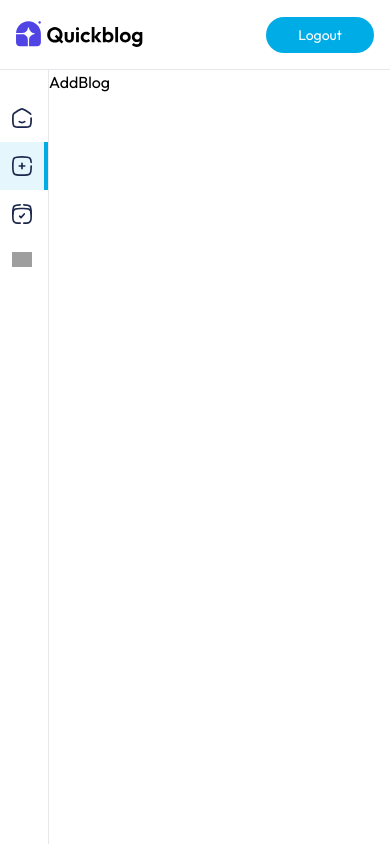
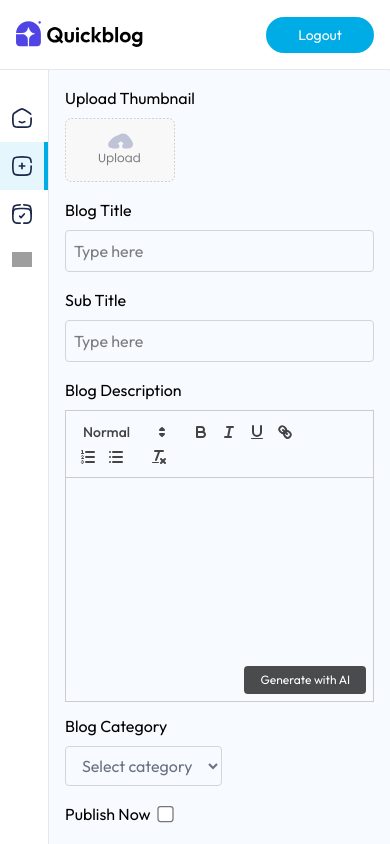
Before and after one commit to ChetanaSureddi/AI_Blog_Generator, a React (Vite) app in the folder frontend/: page /admin/addBlog in a window 390 px wide. Built offline with nearby package versions, Linux system fonts and the light colour scheme; grey boxes are pictures that could not be loaded.

Commit message:
Rest of the changes

```diff
--- a/frontend/package.json
+++ b/frontend/package.json
@@ -13,6 +13,7 @@
     "@tailwindcss/vite": "^4.1.11",
     "moment": "^2.30.1",
     "motion": "^12.23.6",
+    "quill": "^2.0.3",
     "react": "^19.1.0",
     "react-dom": "^19.1.0",
     "react-router-dom": "^7.7.0",
--- a/frontend/src/App.jsx
+++ b/frontend/src/App.jsx
@@ -8,6 +8,7 @@
 import ListBlog from './pages/admin/ListBlog'
 import Comments from './pages/admin/Comments'
 import Login from './components/admin/Login'
+import 'quill/dist/quill.snow.css'
 
 const App = () => {
   return (
--- a/frontend/src/pages/Blog.jsx
+++ b/frontend/src/pages/Blog.jsx
@@ -50,7 +50,7 @@
         </div>
 
 
-        <div className='mx-5 max-w-5xl ms:mx-auto my-10 mt-6'>
+        <div className='mx-5 max-w-5xl md:mx-auto my-10 mt-6'>
            <img src={data.image} alt="" className='rounded-3xl mb-5'/>
 
            <div  className='rich-text max-w-3xl mx-auto' dangerouslySetInnerHTML={{__html:data.description}} >
--- a/frontend/src/pages/admin/AddBlog.jsx
+++ b/frontend/src/pages/admin/AddBlog.jsx
@@ -1,8 +1,75 @@
-import React from 'react'
+import React, { useEffect, useState, useRef } from 'react'
+import { assets, blogCategories } from '../../assets/assets'
+import Quill from 'quill';
 
 const AddBlog = () => {
+
+    const editorRef = useRef(null)
+    const quillRef = useRef(null)
+
+    const [image, setImage] = useState(false);
+    const [title, setTitle] = useState('');
+    const [subTitle, setSubTitle] = useState('');
+    const [category, setCategory] = useState('Startup');
+    const [isPublished, setIsPublished] = useState(false);
+
+    const generateContent = async =>{
+
+    }
+
+
+    const onSubmitHandler = async (e) =>{
+        e.preventDefault();
+    }
+
+
+    useEffect(()=>{
+        //initiate Quill only once
+        if(!quillRef.current && editorRef.current){
+            quillRef.current == new Quill(editorRef.current, {theme: 'snow'})
+        }
+    },[])
+
   return (
-    <div>AddBlog</div>
+    <form onSubmit={onSubmitHandler} className='flex-1 bg-blue-50/50 text-gray=600 h-full overflow-scroll'>
+        <div className='bd-white w-full max-w-3xl p-4 md:p-10 sm:m-10 shadow rounded'>
+
+            <p>Upload Thumbnail</p>
+            <label htmlFor='image'>
+                <img src={!image ? assets.upload_area : URL.createObjectURL(image)} alt="" className='mt-2 h-16 rounded cursor-pointer'/>
+                <input onChange={(e)=> setImage(e.target.files[0])} type='file' id='image' hidden required />
+            </label>
+
+             <p className='mt-4'>Blog Title</p>
+            <input type='text' placeholder='Type here' required  className='w-full max-w-lg mt-2 p-2 border border-gray-300 outline-none rounded' onChange={e=> setTitle(e.target.value)} value={title} />
+
+            <p className='mt-4'>Sub Title</p>
+            <input type='text' placeholder='Type here' required className='w-full max-w-lg mt-2 p-2 border border-gray-300 outline-none rounded' onChange={e=> setSubTitle(e.target.value)} value={subTitle} />
+
+            <p className='mt-4'>Blog Description</p>
+            <div className='max-w-lg h-74 pb-16 sm:pb-10 pt-2 relative'>
+                <div ref={editorRef}></div>
+                <button type='button' onClick={generateContent} className='absolute bottom-1 right-2 ml-2 text-xs text-white bg-black/70 px-4 py-1.5 rounded hover:underline cursor-pointer' >Generate with AI</button>
+            </div>
+
+            <p className='mt-4'>Blog Category</p>
+            <select onChange={e => setCategory(e.target.value)} name="category"  className='mt-2 px-3 py-2 border text-gray-500 border-gray-300 outline-none rounded'>
+                <option value="">Select category</option>
+                {blogCategories.map((item, index)=>{
+                    return <option key={index} value={item}>{item}</option>
+                })}
+            </select>
+
+            <div className='flex gap-2 mt-4'>
+                <p>Publish Now</p>
+                <input type='checkbox' checked={isPublished} className='scale-125 cursoe-pointer' onChange={e => setIsPublished(e.target.checked)}/>
+            </div>
+
+
+            <button type='submit' className='mt-8 w-40 h-10 bg-primary text-white reounded cursor-pointer text-sm'>Add Blog</button>
+
+        </div>
+    </form>
   )
 }
 
```
Also changed, not shown: 1 other file (tests, documents, lock files or other folders).
